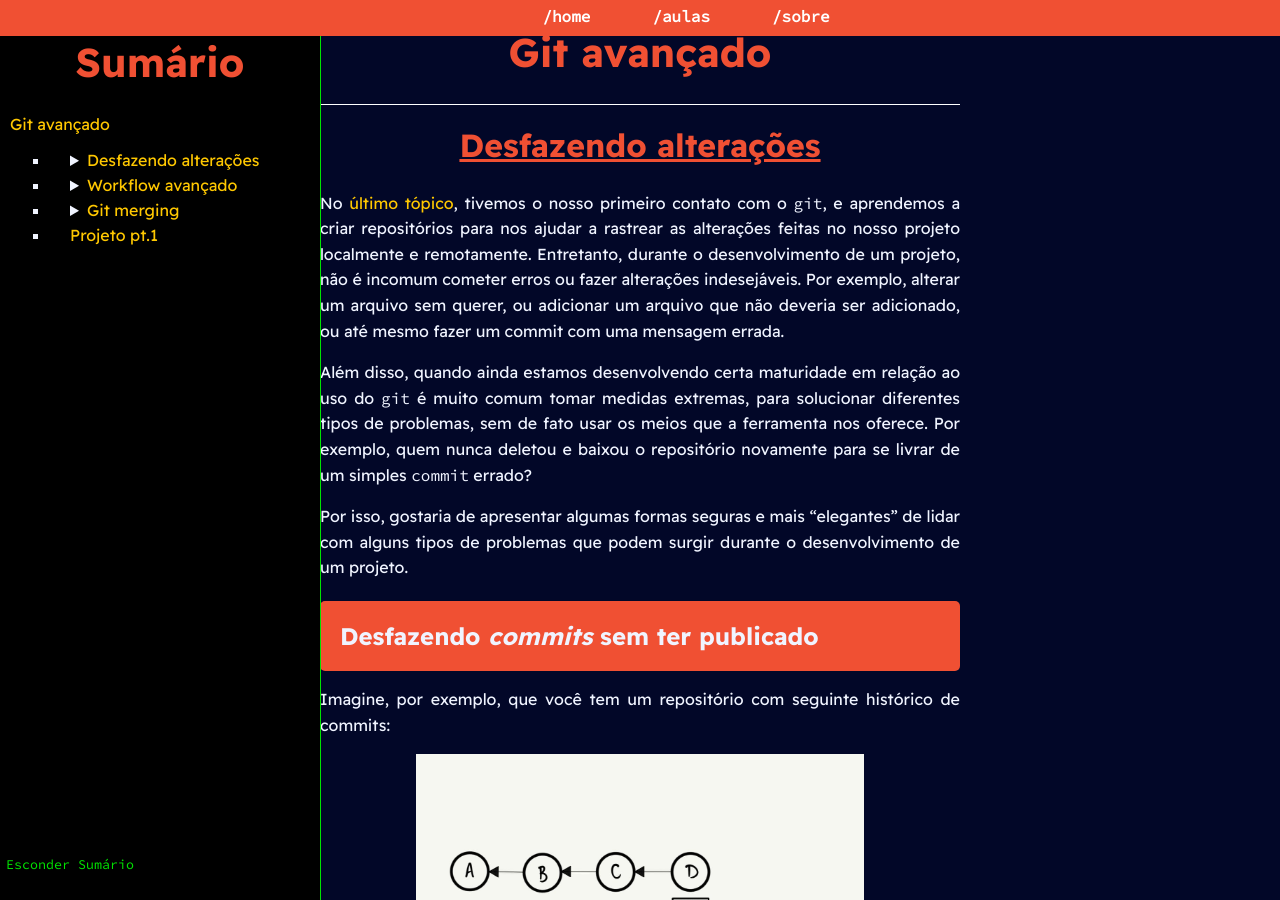
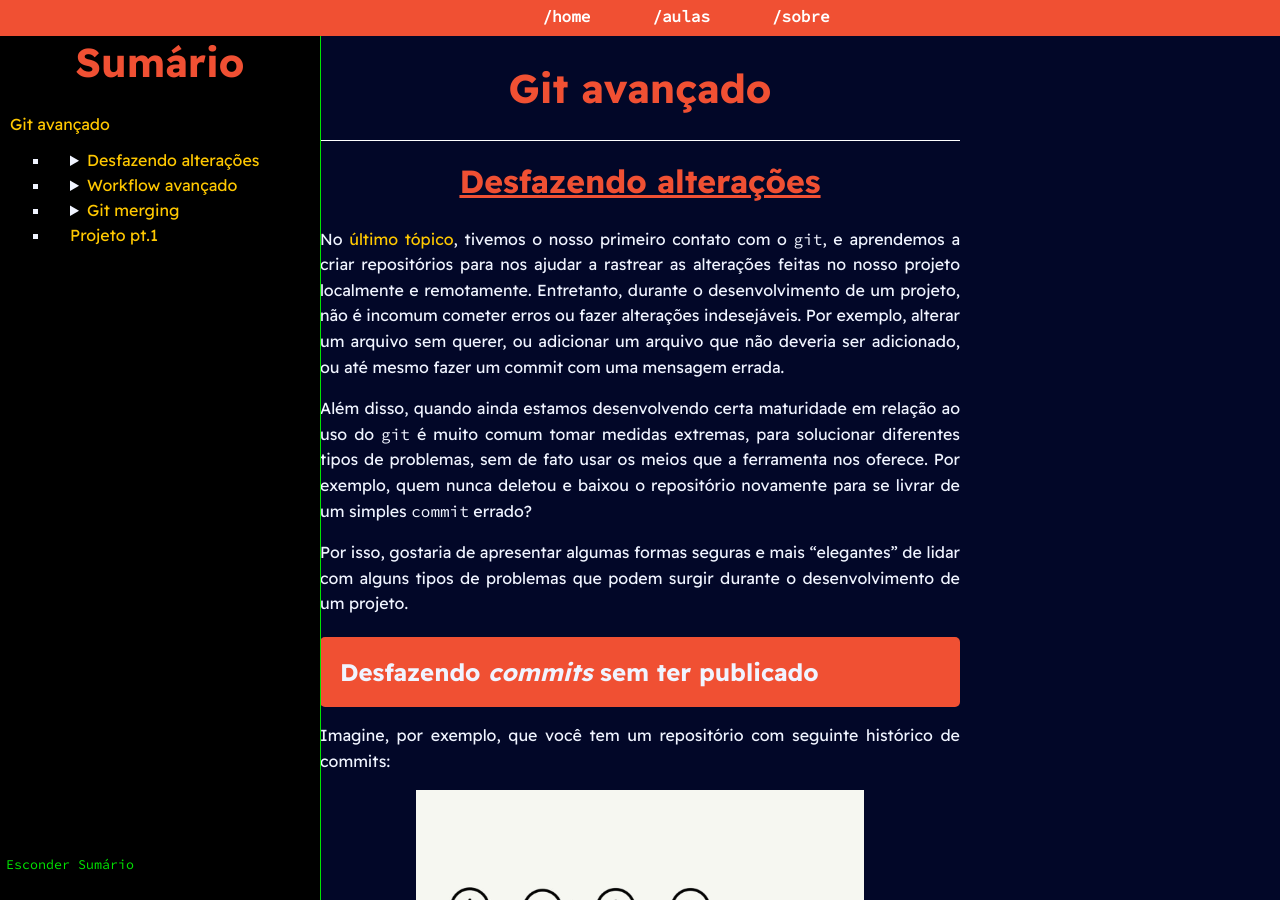
Before and after one commit to PETCC-UFRN/minicurso-linux-git, a Jekyll site: the page built from quartoDia.md, in a window 1280 px wide and 900 px high. Built offline with Jekyll 4.4.1, drawn with Linux system fonts in a browser that asks for light colours.

Commit message:
fix: o menu de navegação agora não está mais cobrindo o título da página.

```diff
--- a/assets/css/styles.css
+++ b/assets/css/styles.css
@@ -103,6 +103,7 @@ body {
 
 .oldschool main{
     width: 50%;
+    padding-top: 4vh;
     margin: 0 auto;
     color: #fff;
 }
@@ -212,6 +213,10 @@ a{
 
 a:hover{
     color:#fff;
+}
+
+.layoutGit main{
+  padding-top: 4vh;
 }
 
 main{
```
